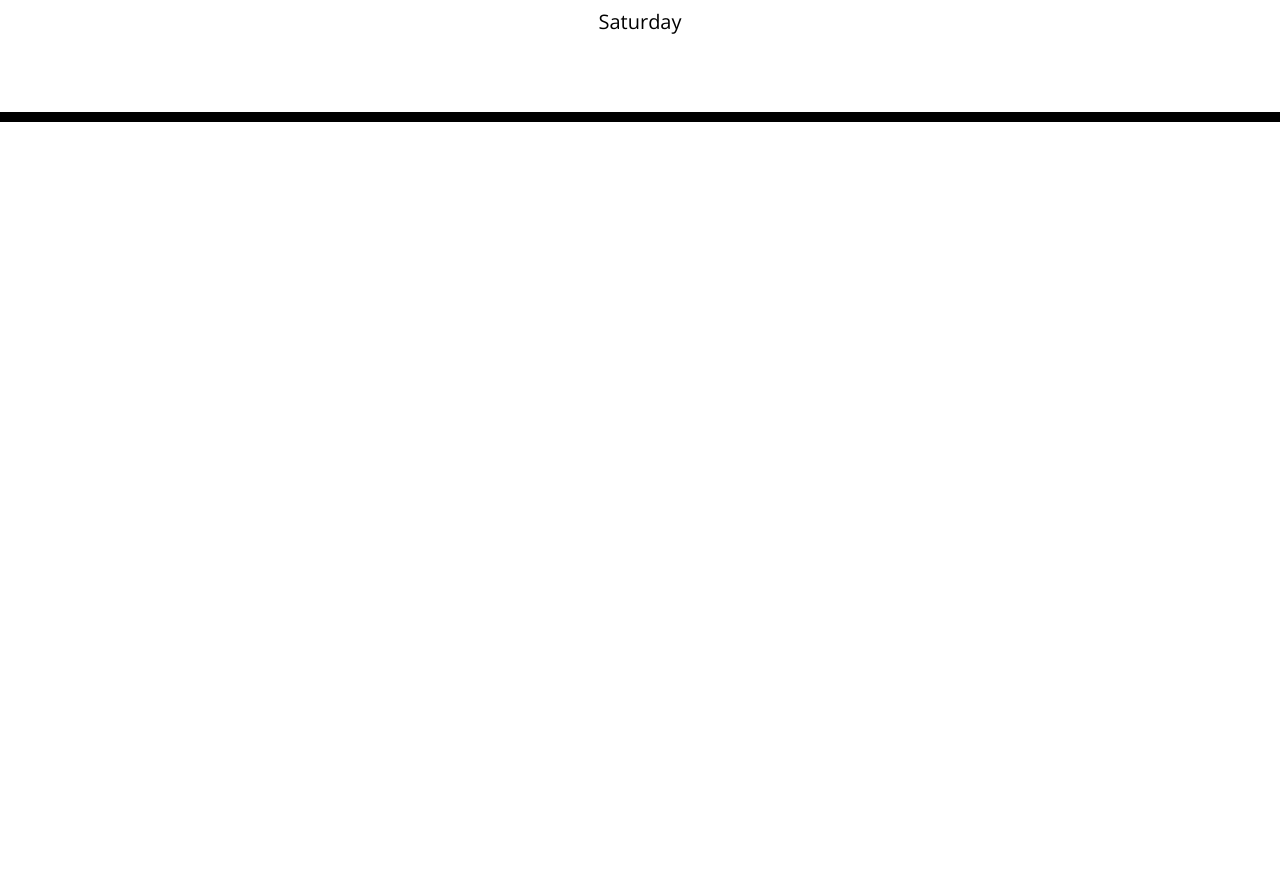
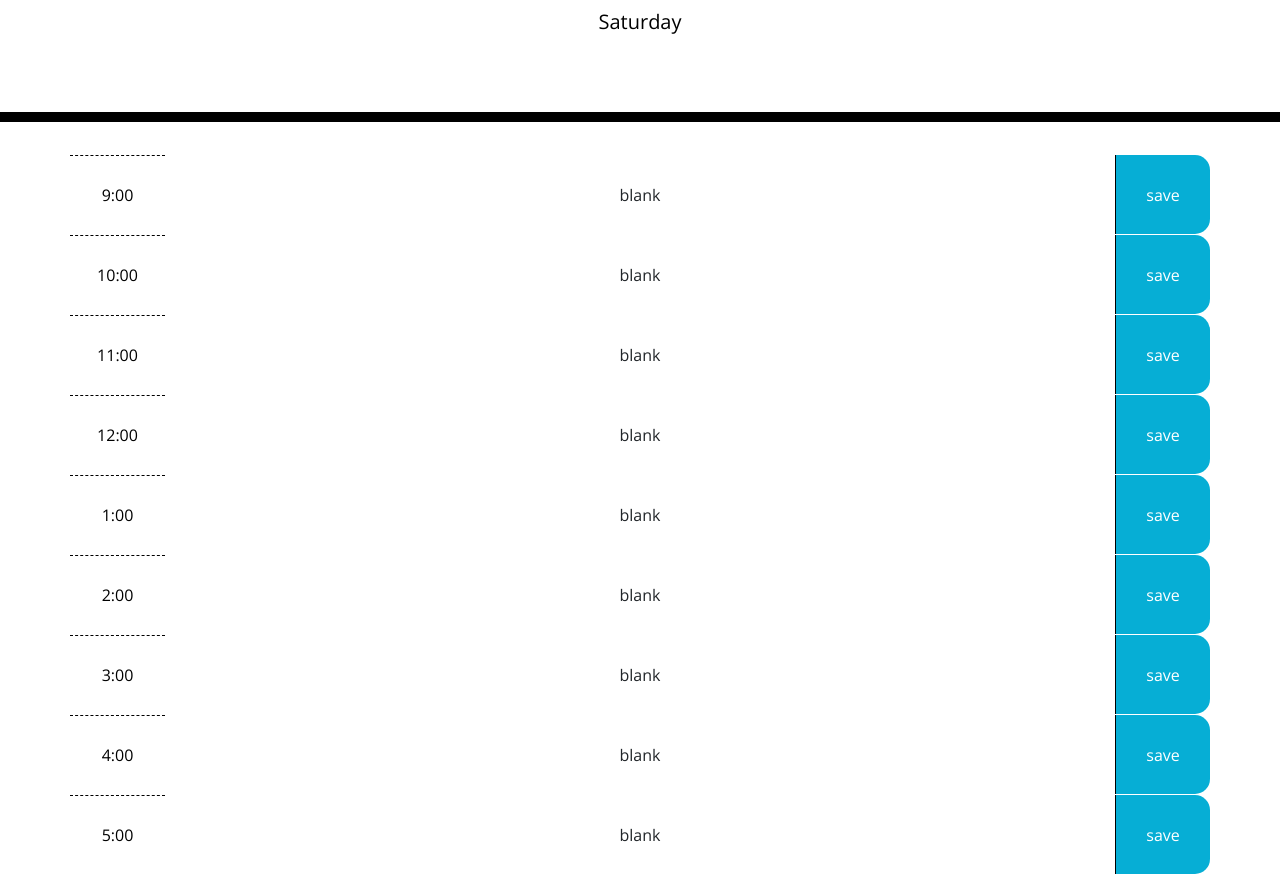
Before and after one commit to boogiematrix/calendar-app, a plain HTML site: page index.html in a window 1280 px wide. Shown: the part 182-1056 px from the top of the page. Before the commit the page ends 800 px from the top, so only its background shows below. Drawn offline with nearby package versions, Linux system fonts and the light colour scheme.

Commit message:
set current hour. began timeblock styling iteration loop

```diff
--- a/index.html
+++ b/index.html
@@ -29,6 +29,51 @@
       <p id="currentDay" class="lead"></p>
     </header>
     <div class="container" id='timeblocks'>
+      <div class='row time-block'>
+        <div class='col-1 hour'>9:00</div>
+        <div class='col-10 textarea' value='9'>blank</div>
+        <div class='col-1 saveBtn'>save</div>
+      </div>
+      <div class='row time-block'>
+        <div class='col-1 hour'>10:00</div>
+        <div class='col-10 textarea' value='10'>blank</div>
+        <div class='col-1 saveBtn'>save</div>
+      </div>
+      <div class='row time-block'>
+        <div class='col-1 hour'>11:00</div>
+        <div class='col-10 textarea' value='11'>blank</div>
+        <div class='col-1 saveBtn'>save</div>
+      </div>
+      <div class='row time-block'>
+        <div class='col-1 hour'>12:00</div>
+        <div class='col-10 textarea'>blank</div>
+        <div class='col-1 saveBtn'>save</div>
+      </div>
+      <div class='row time-block'>
+        <div class='col-1 hour'>1:00</div>
+        <div class='col-10 textarea'>blank</div>
+        <div class='col-1 saveBtn'>save</div>
+      </div>
+      <div class='row time-block'>
+        <div class='col-1 hour'>2:00</div>
+        <div class='col-10 textarea'>blank</div>
+        <div class='col-1 saveBtn'>save</div>
+      </div>
+      <div class='row time-block'>
+        <div class='col-1 hour'>3:00</div>
+        <div class='col-10 textarea'>blank</div>
+        <div class='col-1 saveBtn'>save</div>
+      </div>
+      <div class='row time-block'>
+        <div class='col-1 hour'>4:00</div>
+        <div class='col-10 textarea'>blank</div>
+        <div class='col-1 saveBtn'>save</div>
+      </div>
+      <div class='row time-block'>
+        <div class='col-1 hour'>5:00</div>
+        <div class='col-10 textarea'>blank</div>
+        <div class='col-1 saveBtn'>save</div>
+      </div>
       <!-- Timeblocks go here -->
     </div>
     <script src="https://cdnjs.cloudflare.com/ajax/libs/jquery/3.2.1/jquery.min.js"></script>
--- a/scheduler.js
+++ b/scheduler.js
@@ -15,6 +15,12 @@ THEN the saved events persist
 */
 
 const currentDay = document.getElementById('currentDay')
-const timeBlocks = document.getElementById('timeBlocks')
+const timeBlocks = document.getElementsByClassName('textarea')
+
 
 currentDay.textContent = moment().format('dddd')
+let currentHour = moment().format('kk')
+
+for (i=0; i < timeBlocks.length; i++){
+    (moment().format('kk'))
+}
--- a/style.css
+++ b/style.css
@@ -36,6 +36,12 @@ textarea{
   border-top: 1px solid white;;
 }
 
+.row div{
+  display: flex;
+  align-items: center;
+  justify-content: center;
+}
+
 .hour {
   background-color: #ffffff;
   color: #000000;
```
